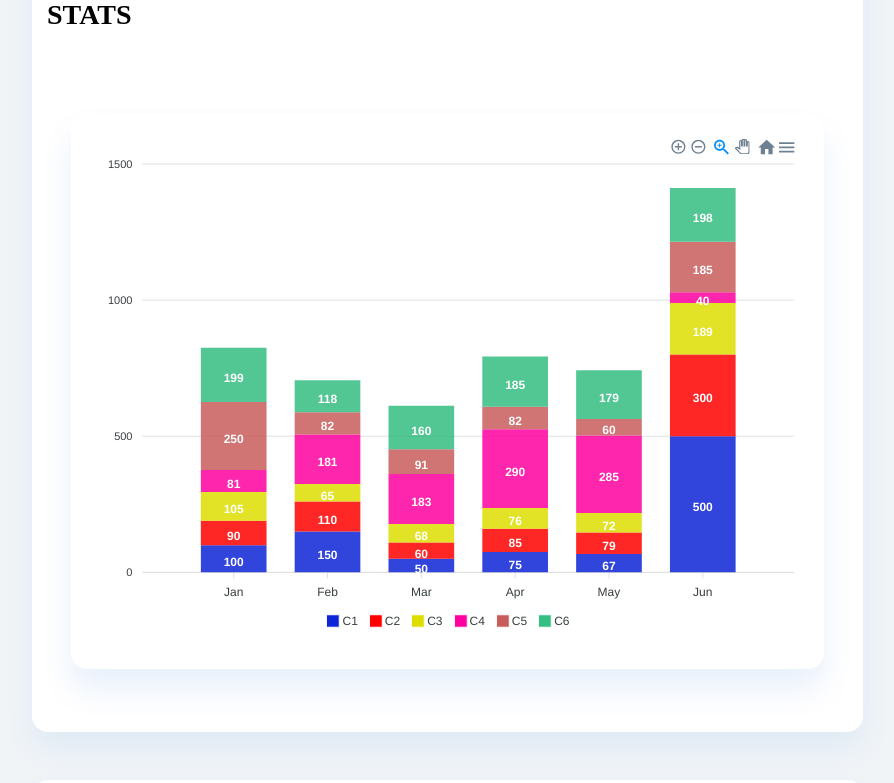
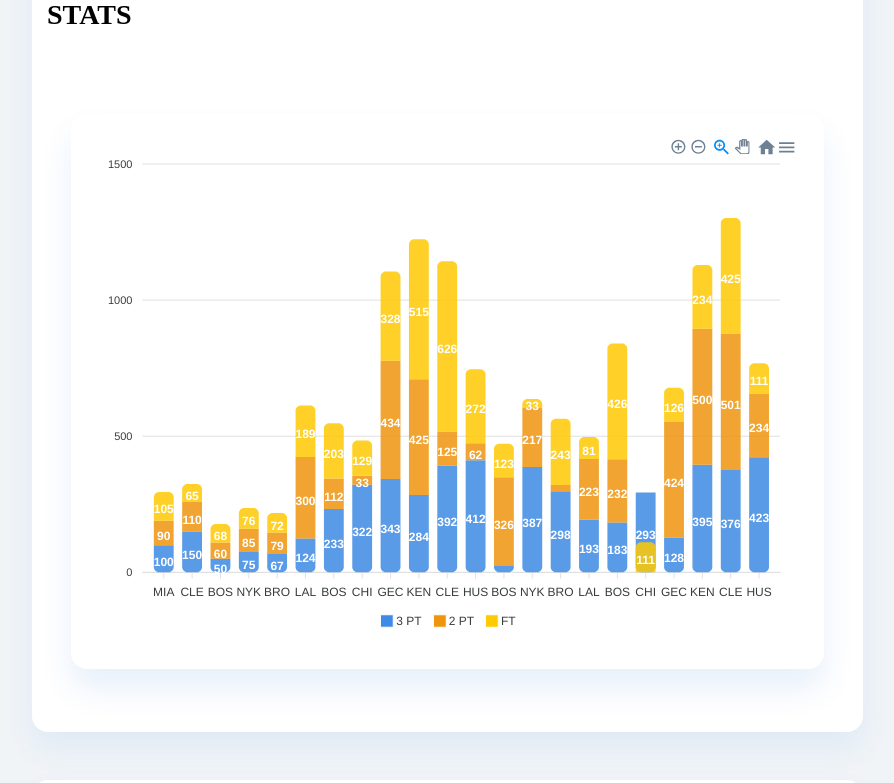
Before and after one commit to ArcticDevs/Sports-dex, a React (Create React App) app: page / in a window 1280 px wide. Shown: the part 1140-1923 px from the top of the page, without its empty margins (50-944 px from the left). Built offline with nearby package versions, Linux system fonts and the light colour scheme.

Commit message:
respnsive check

```diff
--- a/package.json
+++ b/package.json
@@ -16,6 +16,7 @@
     "react": "^17.0.2",
     "react-apexcharts": "^1.3.9",
     "react-dom": "^17.0.2",
+    "react-elastic-carousel": "^0.11.5",
     "react-icons": "^4.3.1",
     "react-router-dom": "^6.0.2",
     "react-scripts": "4.0.3",
--- a/src/components/chart.jsx
+++ b/src/components/chart.jsx
@@ -11,53 +11,107 @@ function Chart() {
 
                 <Apexchart
                     type="bar"
-                    height="500"
+                    height={500}
                     series={[
                       {
-                            name: "C1",
-                            data: [100, 150, 50, 75, 67, 500],
-                            color: "#0d25d6",
+                        name: "3 PT",
+                        data: [
+                          100, 150, 50, 75, 67, 124, 233, 322, 343, 284, 392, 412, 23, 387,
+                          298, 193, 183, 293, 128, 395, 376, 423,
+                        ],
+                        color: "#3E8AE4",
                       },
                       {
-                            name: "C2",
-                            data: [90, 110, 60, 85, 79, 300],
-                            color: "#ff0000",
+                        name: "2 PT",
+                        data: [
+                          90,
+                          110,
+                          60,
+                          85,
+                          79,
+                          300,
+                          112,
+                          33,
+                          434,
+                          425,
+                          125,
+                          62,
+                          326,
+                          217,
+                          23,
+                          223,
+                          232,
+                          ,
+                          424,
+                          500,
+                          501,
+                          234,
+                        ],
+                        color: "#EF950D",
                       },
                       {
-                            name: "C3",
-                            data: [105, 65, 68, 76, 72, 189],
-                            color: "#dd0",
-                        },
-                        {
-                            name: "C4",
-                            data: [81, 181, 183, 290, 285, 40],
-                            color: "#ff00a0",
-                        },
-                        {
-                            name: "C5",
-                            data: [250, 82, 91, 82, 60, 185],
-                            color: "#C85C5C",
-                        },
-                        {
-                            name: "C6",
-                            data: [199, 118, 160, 185, 179, 198],
-                            color: "#34BE82",
+                        name: "FT",
+                        data: [
+                          105, 65, 68, 76, 72, 189, 203, 129, 328, 515, 626, 272, 123, 33,
+                          243, 81, 426, 111, 126, 234, 425, 111,
+                        ],
+                        color: "#FFC903",
                       },
                     ]}
                     options={{
-                        theme: {
-                            mode: 'white'
-                        },
                       xaxis: {
-                            tickPlacement: 'on',
-                            categories: ['Jan', 'Feb', 'Mar', 'Apr', 'May', 'Jun']
+                        tickPlacement: "on",
+                        categories: [
+                          "MIA",
+                          "CLE",
+                          "BOS",
+                          "NYK",
+                          "BRO",
+                          "LAL",
+                          "BOS",
+                          "CHI",
+                          "GEC",
+                          "KEN",
+                          "CLE",
+                          "HUS",
+                          "BOS",
+                          "NYK",
+                          "BRO",
+                          "LAL",
+                          "BOS",
+                          "CHI",
+                          "GEC",
+                          "KEN",
+                          "CLE",
+                          "HUS",
+                        ],
                       },
                       chart: {
-                            stacked: true
+                        stacked: true,
                       },
                       tooltip: {
-                            followCursor: true
-                        }
+                        followCursor: true,
+                      },
+                      plotOptions: {
+                        bar: {
+                          horizontal: false,
+                          vertical: false,
+                          borderRadius: 5,
+                        },
+                      },
+
+                      responsive: [
+                        {
+                          breakpoint: 480,
+                          options: {
+                            legend: {
+                              position: "bottom",
+                              offsetX: -10,
+                              offsetY: 0,
+                            },
+                          },
+                        },
+                      ],
                     }}
                 />
                 </div>
--- a/src/components/compareplayer/progression.jsx
+++ b/src/components/compareplayer/progression.jsx
@@ -9,44 +9,55 @@ function Progression() {
                 <div className="row">
                 <Apexchart
                     type="line"
-                    height="350"
+                    height={500}
                     series={[
                       {
-                        name: "C1",
-                        data: [28, 29, 33, 36, 32, 32, 33],
-                        color: "#0d25d6",
+                        name: "3 PT",
+                        data: [28, 29, 33, 36, 32, 32, 33, 26,9,19,13,28,39,16,26,22,24,18,9,8,12,17,20],
+                        color: "#3E8AE4",
                       },
                       {
-                        name: "C2",
-                        data: [12, 11, 14, 18, 17, 13, 13],
-                        color: "#ff0000",
+                        name: "2 PT",
+                        data: [12, 11, 14, 18, 17, 13, 13,34,21,20,29,8,6,16,25,30,24,18,15,28],
+                        color: "#EF950D",
+                      },
+                      {
+                        name: "FT",
+                        data: [12, 11, 14, 18, 17, 13, 13, 6,27,3,20,19,30,26,17,26,20,29,26,18],
+                        color: "#FFC903",
                       },
                     ]}
                     options={{
                       xaxis: {
                         tickPlacement: "on",
-                        categories: ["Jan", "Feb", "Mar", "Apr", "May", "Jun"],
+                        categories: ["2002-03", "2003-04", "2004-05", "2005-06", "2006-07", "2007-08", "2008-09", "2009-10", "2010-11", "2011-12", "2012-13", "2013-14", "2014-15", "2015-16", "2016-17", "2017-18", "2018-19", "2019-20", "2020-21", "2021-21"],
                       },
                       chart: {
                         stacked: true,
                       },
-                      dataLabels: {
-                        enabled: true,
-                      },
                       stroke: {
+                        width: 1,
                         curve: "smooth",
                       },
                       tooltip: {
                         followCursor: true,
                       },
-
-                      // legend: {
-                      //   position: "top",
-                      //   horizontalAlign: "right",
-                      //   floating: true,
-                      //   offsetY: -25,
-                      //   offsetX: -5,
-                      // },
+                      markers: {
+                        size: 5,
+                        shape: "circle",
+                      },
+                      responsive: [
+                        {
+                          breakpoint: 480,
+                          options: {
+                            legend: {
+                              position: "bottom",
+                              offsetX: -10,
+                              offsetY: 0,
+                            },
+                          },
+                        },
+                      ],
                     }}
                 />
                 </div>
--- a/src/styles/hero2.module.css
+++ b/src/styles/hero2.module.css
@@ -21,11 +21,7 @@
   color: #454560;
 }
 
-@media only screen and (max-width: 768px){
-  .text{
-    font-size: 33px;
-  }
-}
+
 
 
 .text2 {
@@ -75,3 +71,15 @@ order: 1;
 flex-grow: 0;
 margin: 8px 0px;
 }
+
+@media only screen and (max-width: 768px){
+  .text{
+    font-size: 23px;
+  }
+  .text2{
+    font-size: 10px;
+  }
+  .text3{
+    font-size: 10px;
+  }
+}
```
Also changed, not shown: 2 other files (tests, documents, lock files or other folders). Lines whose indentation alone changed are shown as unchanged.
